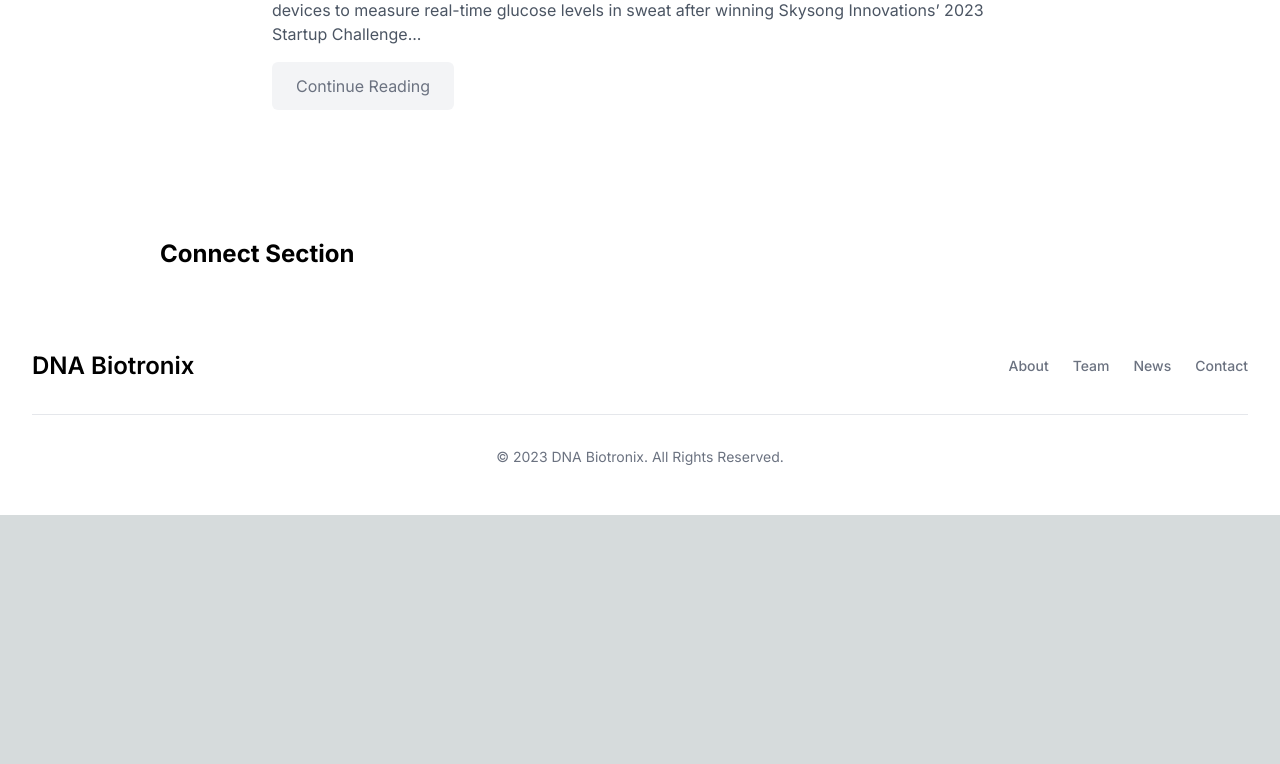
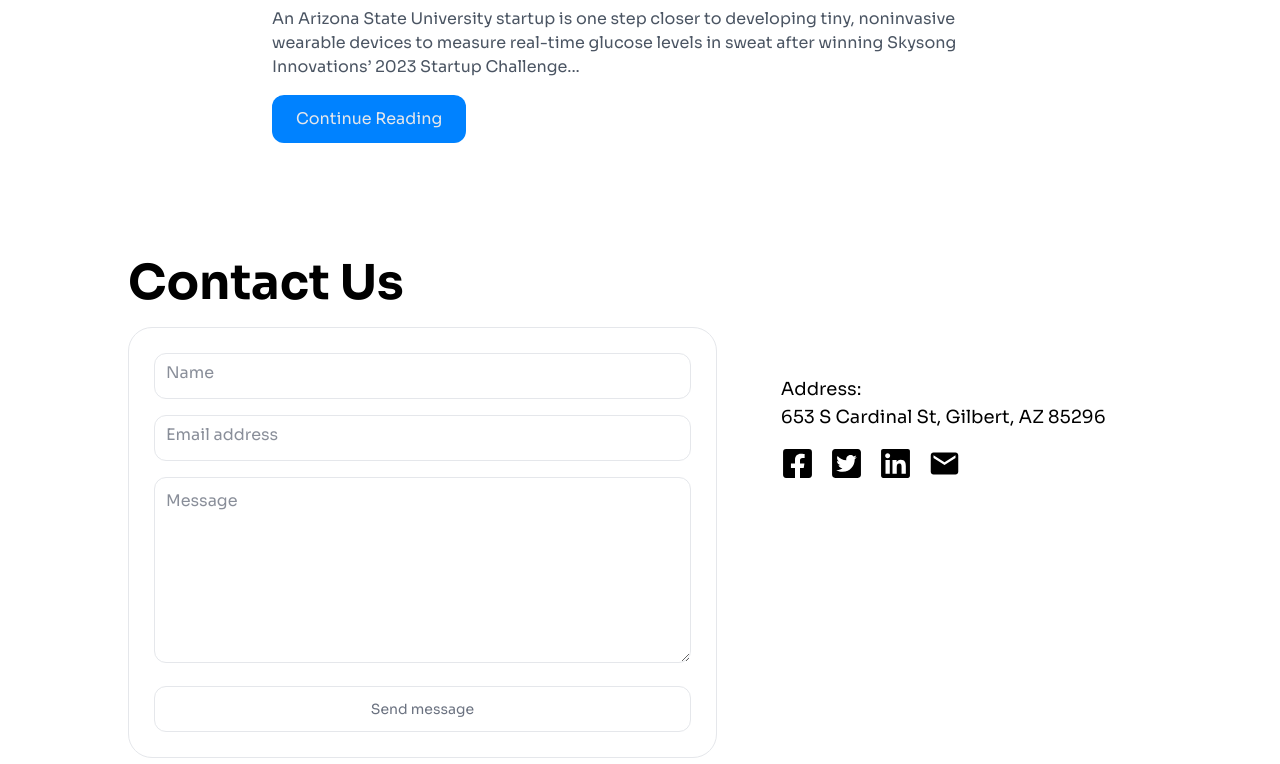
Before and after one commit to ericcxie/dnabiotronix-web, a Next.js app: page / in a window 1280 px wide. Shown: the part 1936-2700 px from the top of the page. Before the commit the page ends 2451 px from the top, so only its background shows below. Built offline with nearby package versions, Linux system fonts and the light colour scheme.

Commit message:
Update website

```diff
--- a/components/common/Footer.tsx
+++ b/components/common/Footer.tsx
@@ -3,7 +3,7 @@ import React from "react";
 const Footer: React.FC = () => {
   return (
     <footer className="bg-white rounded-lg m-4">
-      <div className="w-full max-w-screen-xl mx-auto p-4 md:py-8">
+      <div className="w-full p-4 px-20 md:py-8">
         <div className="sm:flex sm:items-center sm:justify-between">
           <a
             href="https://flowbite.com/"
--- a/components/common/Navbar.tsx
+++ b/components/common/Navbar.tsx
@@ -3,7 +3,6 @@ const Navbar: React.FC = () => {
     <nav className="bg-white p-4 text-black">
       <div className="container mx-auto">
         <span className="text-xl font-bold">NavBar</span>
-        {/* Add navigation links here */}
       </div>
     </nav>
   );
--- a/components/sections/Connect.tsx
+++ b/components/sections/Connect.tsx
@@ -1,9 +1,201 @@
-const Connect: React.FC = () => {
+import { useFormik } from "formik";
+import React, { useState } from "react";
+import handleSubmit from "../utils/submitForm";
+import { FaFacebookSquare, FaTwitterSquare, FaLinkedin } from "react-icons/fa";
+import { MdEmail } from "react-icons/md";
+
+interface FormValues {
+  [key: string]: string;
+  name: string;
+  email: string;
+  message: string;
+}
+
+const Contact: React.FC = () => {
   return (
-    <div className="bg-white p-8 text-black">
-      <h1 className="text-2xl font-bold">Connect Section</h1>
+    <section id="contact" className="max-w-screen-2xl mx-auto">
+      <div className="mx-auto max-w-screen-xl pb-16">
+        <h1 className="text-center md:text-start text-4xl md:text-5xl py-5 bg-clip-text text-black font-bold">
+          Contact Us
+        </h1>
+        <div className="grid grid-cols-1 gap-x-16 gap-y-8 lg:grid-cols-5">
+          <div className="lg:col-span-3">
+            <div className="transition-colors duration-300 relative rounded-lg  ">
+              <ContactForm />
+            </div>
+          </div>
+
+          <div className="lg:col-span-2 lg:py-12 lg:flex lg:items-start">
+            <div>
+              <p className="text-md md:text-lg text-center md:text-start text-black">
+                Address:
+              </p>
+              <p className="text-md md:text-lg text-center md:text-start text-black">
+                653 S Cardinal St, Gilbert, AZ 85296
+              </p>
+              <div className="flex justify-center md:justify-start space-x-4 mt-4 text-black">
+                <a
+                  href="https://www.facebook.com/"
+                  target="_blank"
+                  rel="noopener noreferrer"
+                >
+                  <FaFacebookSquare size={33} />
+                </a>
+                <a
+                  href="https://twitter.com/"
+                  target="_blank"
+                  rel="noopener noreferrer"
+                >
+                  <FaTwitterSquare size={33} />
+                </a>
+                <a
+                  href="https://www.linkedin.com/in/"
+                  target="_blank"
+                  rel="noopener noreferrer"
+                >
+                  <FaLinkedin size={33} />
+                </a>
+                <a href="mailto:yourEmail@example.com">
+                  <MdEmail size={33} />
+                </a>
+              </div>
+            </div>
+          </div>
+        </div>
+      </div>
+    </section>
+  );
+};
+
+const validate = (values: FormValues) => {
+  const errors: Partial<FormValues> = {};
+
+  if (!values.name) {
+    errors.name = "Required";
+  }
+
+  if (!/^[A-Z0-9._%+-]+@[A-Z0-9.-]+\.[A-Z]{2,4}$/i.test(values.email)) {
+    errors.email = "Invalid email format";
+  }
+
+  if (!values.message) {
+    errors.message = "Required";
+  }
+
+  return errors;
+};
+
+const ContactForm: React.FC = () => {
+  const [submitted, setSubmitted] = useState(false);
+
+  const formik = useFormik<FormValues>({
+    initialValues: { name: "", email: "", message: "" },
+    validate,
+    onSubmit: (values, actions) => {
+      handleSubmit("contact", values);
+      actions.resetForm();
+      setSubmitted(true);
+    },
+  });
+
+  return (
+    <div className="rounded-3xl p-px border">
+      <form
+        name="contact"
+        onSubmit={formik.handleSubmit}
+        data-netlify="true"
+        className="space-y-4 bg-white p-6 rounded-[calc(1.5rem-1px)] relative"
+      >
+        <div>
+          <label className="relative">
+            <input
+              className="w-full text-gray-600 bg-white transition duration-200 rounded-xl border border-gray-200 p-3 text-sm focus:outline-none"
+              type="text"
+              id="name"
+              name="name"
+              placeholder=" "
+              onChange={formik.handleChange}
+              onBlur={formik.handleBlur}
+              onFocus={() => setSubmitted(false)}
+              value={formik.values.name}
+            />
+            <span className="cursor-text text-md text-gray-500 dark:text-pf-light text-opacity-80 absolute left-0 -top-1 mx-1 px-2 transition duration-200 input-text">
+              Name
+            </span>
+          </label>
+          {formik.errors.name && formik.touched.name && (
+            <p className="text-sm text-gray-600 lg:text-base">
+              {formik.errors.name}
+            </p>
+          )}
+        </div>
+        <div>
+          <label className="relative">
+            <input
+              className="w-full text-gray-600 bg-white transition duration-200 rounded-xl border border-gray-200 p-3 text-sm focus:outline-none"
+              type="email"
+              id="email"
+              name="email"
+              placeholder=" "
+              onChange={formik.handleChange}
+              onBlur={formik.handleBlur}
+              onFocus={() => setSubmitted(false)}
+              value={formik.values.email}
+            />
+            <span className="cursor-text text-md text-gray-500 dark:text-pf-light text-opacity-80 absolute left-0 -top-1 mx-1 px-2 transition duration-200 input-text">
+              Email address
+            </span>
+          </label>
+          {formik.errors.email && formik.touched.email && (
+            <p className="text-sm text-gray-600 lg:text-base">
+              {formik.errors.email}
+            </p>
+          )}
+        </div>
+
+        <div>
+          <label className="relative">
+            <textarea
+              className="w-full text-gray-600 bg-white transition duration-200 rounded-xl border border-gray-200 p-3 text-sm focus:outline-none"
+              rows={8}
+              type="text"
+              id="message"
+              name="message"
+              placeholder=" "
+              onChange={formik.handleChange}
+              onBlur={formik.handleBlur}
+              onFocus={() => setSubmitted(false)}
+              value={formik.values.message}
+            />
+            <span className="cursor-text text-md text-gray-500 text-opacity-80 absolute left-0 py-3 mx-1 px-2 transition duration-200 input-text">
+              Message
+            </span>
+          </label>
+          {formik.errors.message && formik.touched.message && (
+            <p className="text-sm text-gray-600 lg:text-base">
+              {formik.errors.message}
+            </p>
+          )}
+          {submitted && (
+            <p className="text-sm text-wild-blue-400 dark:text-wild-blue-400 lg:text-base">
+              Success! I will get back to you soon.
+            </p>
+          )}
+        </div>
+
+        <div className="mt-2">
+          <div className="relative group mt-2">
+            <button
+              type="submit"
+              className="transition-colors border duration-300 relative text-sm lg:text-md inline-flex w-full items-center justify-center rounded-xl shadow-light-button dark:shadow-none active:shadow-inner bg-white dark:bg-darkmode px-5 py-3 text-gray-600 dark:text-gray-200"
+            >
+              <span className="text-gray-500">Send message</span>
+            </button>
+          </div>
+        </div>
+      </form>
     </div>
   );
 };
 
-export default Connect;
+export default Contact;
--- a/components/sections/News.tsx
+++ b/components/sections/News.tsx
@@ -15,7 +15,7 @@ const News: React.FC = () => {
           <h2 className="mb-2 text-xl font-extrabold leading-snug tracking-tight text-gray-800 md:text-3xl">
             <a
               href="https://news.asu.edu/20231109-asu-startup-dna-biotronix-wins-grand-prize-skysong-innovations-startup-challenge#:~:text=DNA%20Biotronix%20won%20the%20challenge,sweat%20at%20the%20molecular%20level"
-              className="text-gray-900 hover:text-blue-800"
+              className="text-gray-900 hover:text-theme-blue-800"
               target="_blank"
               rel="noopener noreferrer"
             >
@@ -31,7 +31,7 @@ const News: React.FC = () => {
           </p>
           <a
             href="https://news.asu.edu/20231109-asu-startup-dna-biotronix-wins-grand-prize-skysong-innovations-startup-challenge#:~:text=DNA%20Biotronix%20won%20the%20challenge,sweat%20at%20the%20molecular%20level"
-            className="inline-flex items-center px-6 py-3 text-gray-500 bg-gray-100 rounded-md hover:bg-gray-200 hover:text-gray-600"
+            className="inline-flex items-center px-6 py-3 text-gray-200 bg-theme-blue-600 rounded-xl hover:bg-theme-blue-700 hover:text-gray-200"
             target="_blank"
             rel="noopener noreferrer"
           >
--- /dev/null
+++ b/components/utils/submitForm.tsx
@@ -0,0 +1,18 @@
+function encode(data: { [key: string]: string }) {
+  return Object.keys(data)
+    .map((key) => encodeURIComponent(key) + "=" + encodeURIComponent(data[key]))
+    .join("&");
+}
+
+const handleSubmit = (name: string, data: { [key: string]: string }) => {
+  fetch("./form.html", {
+    method: "POST",
+    headers: { "Content-Type": "application/x-www-form-urlencoded" },
+    body: encode({
+      "form-name": name,
+      ...data,
+    }),
+  }).catch((error) => alert(error));
+};
+
+export default handleSubmit;
--- a/package.json
+++ b/package.json
@@ -10,6 +10,7 @@
   },
   "dependencies": {
     "autoprefixer": "^10.4.16",
+    "formik": "^2.4.5",
     "next": "14.0.3",
     "postcss": "^8.4.31",
     "react": "^18",
--- a/pages/index.tsx
+++ b/pages/index.tsx
@@ -9,10 +9,10 @@ import About from "../components/sections/About";
 
 const HomePage: React.FC = () => {
   return (
-    <div className="bg-white flex flex-col min-h-screen font-inter">
+    <div className="bg-white flex flex-col min-h-screen font-sora">
       <Navbar />
       <Hero />
-      <main className="flex-grow px-32">
+      <main className="flex-grow px-10 md:px-32">
         <About />
         <Technology />
         <Team />
--- a/styles/globals.css
+++ b/styles/globals.css
@@ -1,8 +1,24 @@
 @import url("https://fonts.googleapis.com/css2?family=Inter:wght@400;500;600;700&display=swap");
+@import url("https://fonts.googleapis.com/css2?family=Inter:wght@400;500;600;700&family=Sora:wght@400;500;600;700&display=swap");
 
 @tailwind base;
 @tailwind components;
 @tailwind utilities;
+
+input[type="text"]:focus ~ .input-text,
+input[type="text"]:not(:placeholder-shown) ~ .input-text {
+  @apply transform bg-white -translate-y-6 -translate-x-1 scale-75;
+}
+
+input[type="email"]:focus ~ .input-text,
+input[type="email"]:not(:placeholder-shown) ~ .input-text {
+  @apply transform bg-white -translate-y-6 -translate-x-3 scale-75;
+}
+
+textarea[type="text"]:focus ~ .input-text,
+textarea[type="text"]:not(:placeholder-shown) ~ .input-text {
+  @apply transform bg-white py-0 -translate-y-3 -translate-x-2 scale-75;
+}
 
 :root {
   --max-width: 1100px;
--- a/tailwind.config.js
+++ b/tailwind.config.js
@@ -12,9 +12,25 @@ module.exports = {
     extend: {
       fontFamily: {
         inter: ["Inter", "sans-serif"],
+        sora: ["Sora", "sans-serif"],
       },
       backgroundImage: {
         "hero-pattern": "url('/assets/SH_doublehelix_01.svg')",
+      },
+      colors: {
+        "theme-blue": {
+          50: "#ebf9ff",
+          100: "#d2f2ff",
+          200: "#aee9ff",
+          300: "#77deff",
+          400: "#37c9ff",
+          500: "#09a7ff",
+          600: "#0082ff",
+          700: "#0069ff",
+          800: "#0055d6",
+          900: "#014da7",
+          950: "#072e64",
+        },
       },
     },
   },
```
Also changed, not shown: 1 other file (tests, documents, lock files or other folders).
